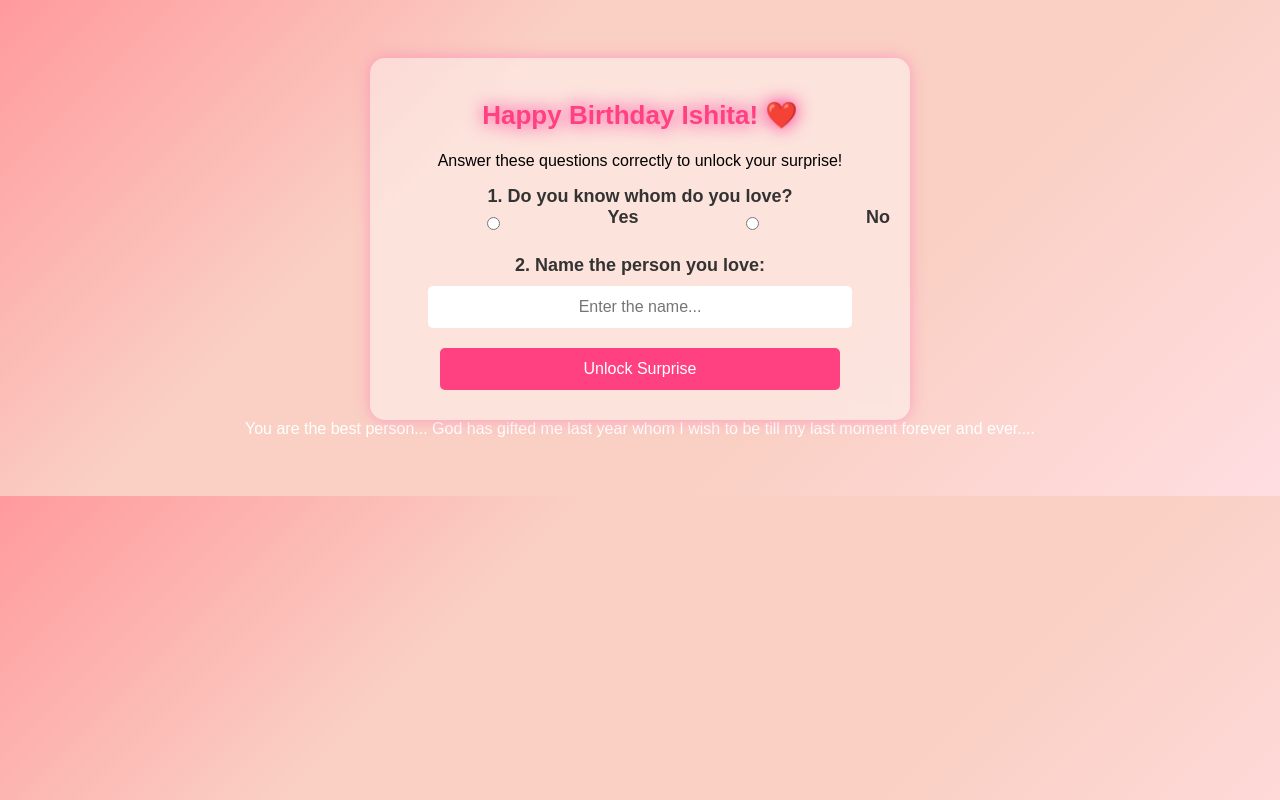
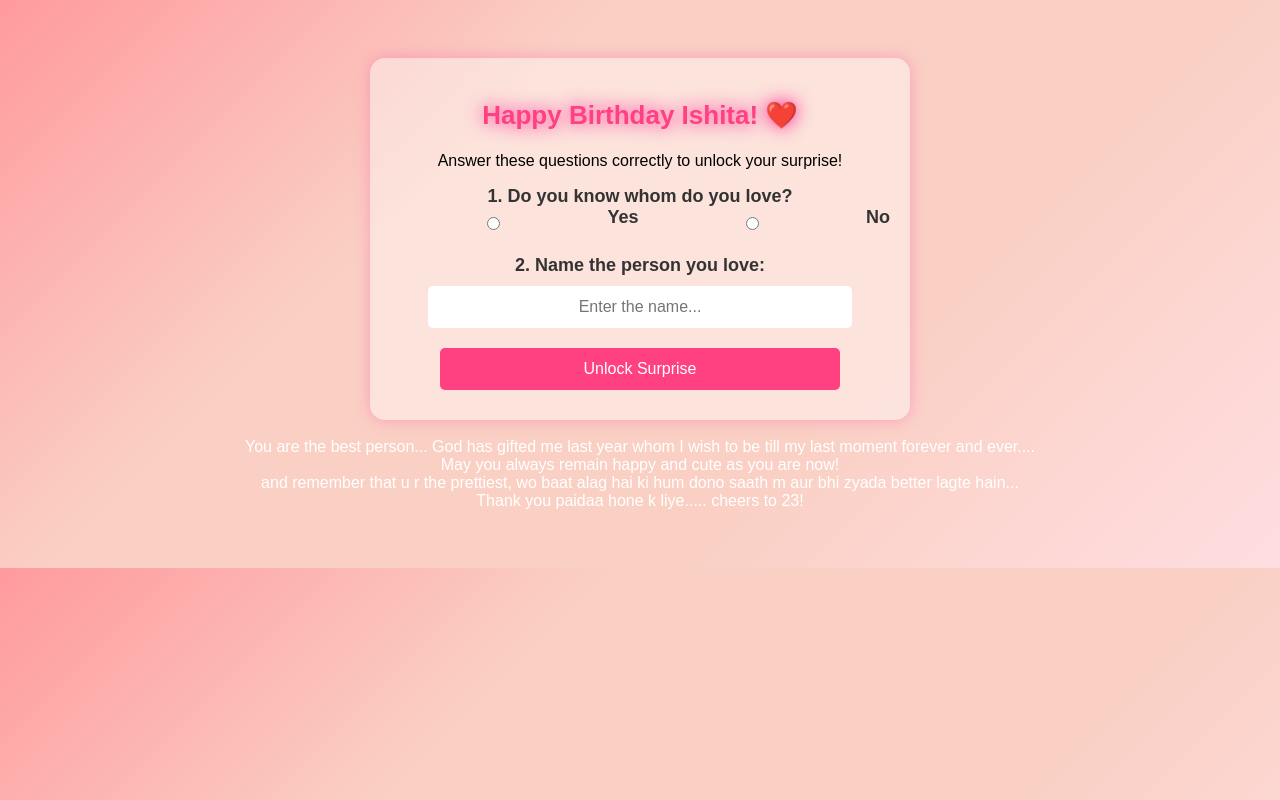
Before and after one commit to SV-cyber/ishita, a plain HTML site: page index.html in a window 1280 px wide. Drawn offline with Linux system fonts and the light colour scheme.

Commit message:
Update index.html

```diff
--- a/index.html
+++ b/index.html
@@ -117,6 +117,9 @@
             }
         }
     </script>
-You are the best person... God has gifted me last year whom I wish to be till my last moment forever and ever....
+<br>You are the best person... God has gifted me last year whom I wish to be till my last moment forever and ever....
+<br>May you always remain happy and cute as you are now!
+<br> and remember that u r the prettiest, wo baat alag hai ki hum dono saath m aur bhi zyada better lagte hain...
+<br> Thank you paidaa hone k liye..... cheers to 23!
 </body>
 </html>
```
